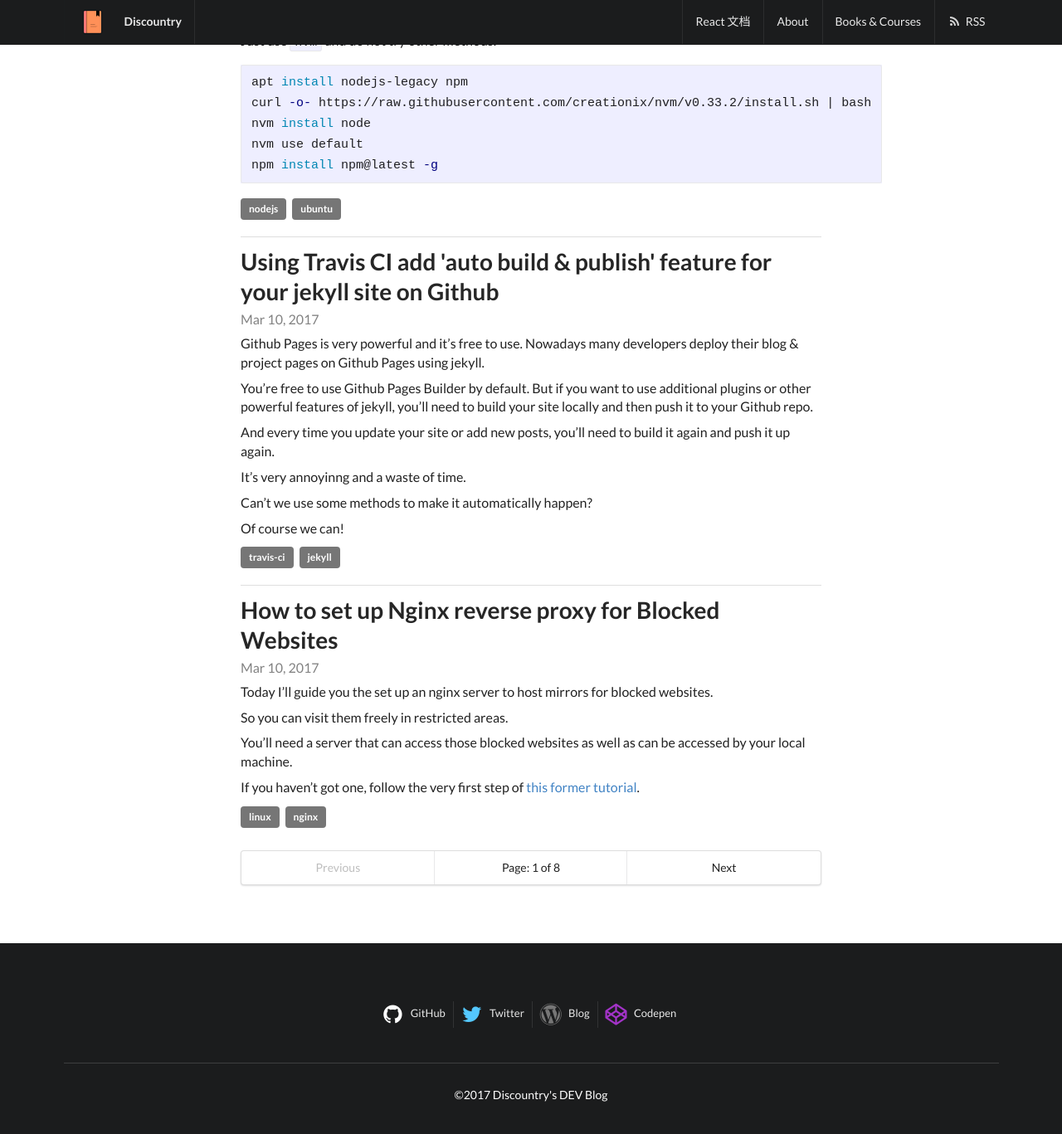
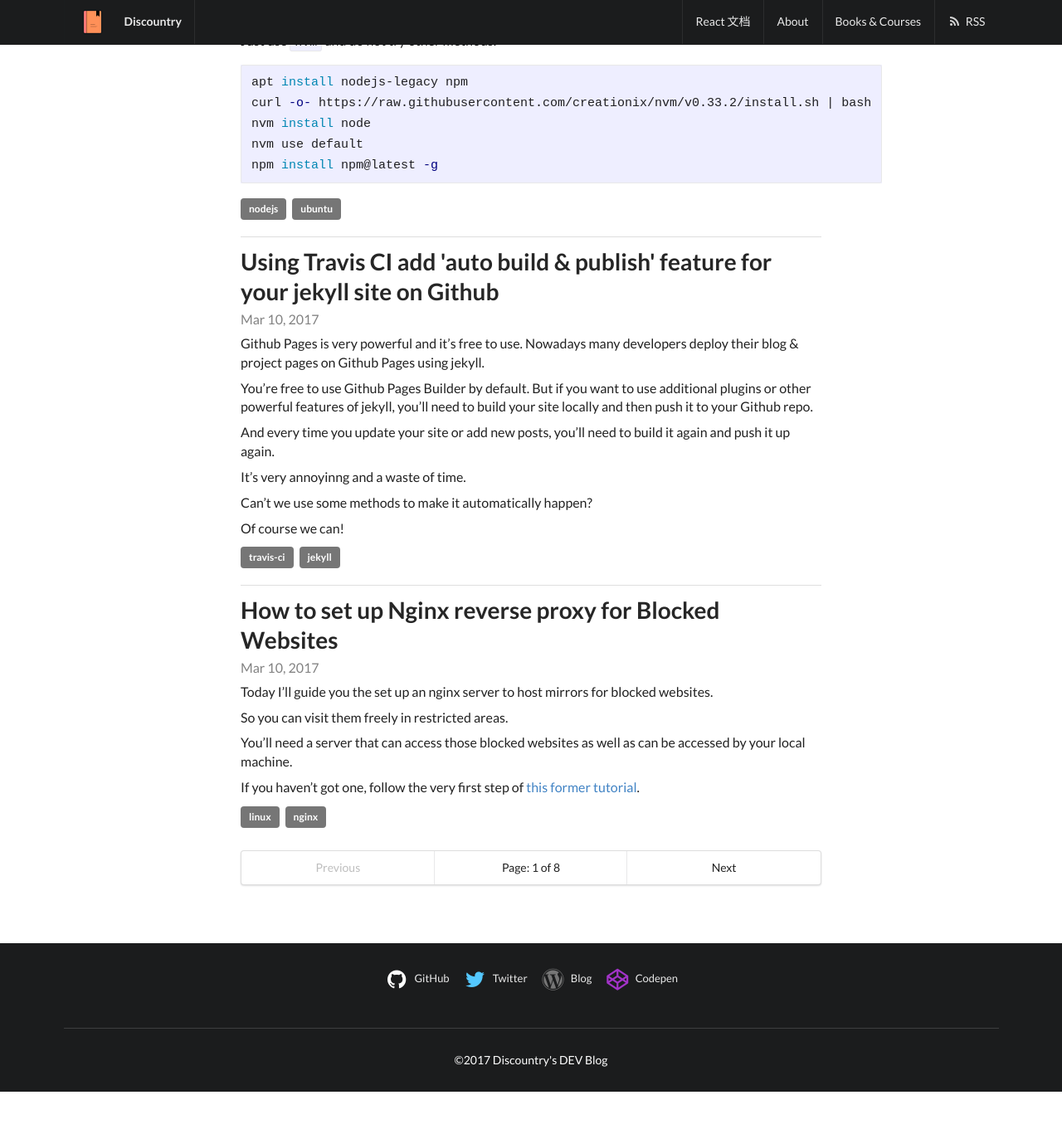
Before and after one commit to discountry/discountry.github.io, a Jekyll site: the page built from index.html, in a window 1280 px wide and 1400 px high, scrolled down 859 px. Shown: the top 1367 px of the window at 83% size. Built offline with Jekyll 4.4.1, drawn with Linux system fonts in a browser that asks for light colours; the list of posts is cut into pages by our own code; after the commit the page ends 2175 px from its top, so only the background shows below that.

Commit message:
small padding

```diff
--- a/_includes/footer.html
+++ b/_includes/footer.html
@@ -1,6 +1,6 @@
 <footer class="ui inverted vertical footer segment">
   <div class="ui center aligned container">
-      <div class="ui horizontal inverted small divided link list">
+      <div class="ui horizontal inverted small link list">
           {% if site.github_username %}
           <div class="item">
             <a href="https://github.com/{{ site.github_username }}">
--- a/css/main.scss
+++ b/css/main.scss
@@ -32,7 +32,7 @@ body {
 
   .ui.footer.segment {
     margin: 5em 0em 0em;
-    padding: 5em 0em;
+    padding: 2em 0em;
   }
 
 .title.segment {
```
